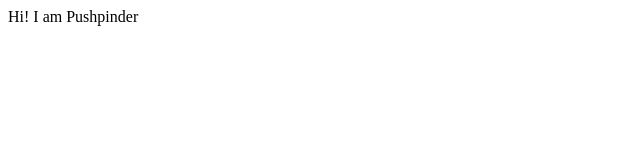
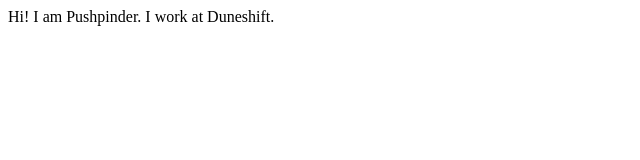
Before and after one commit to pushpinder05/pushpindercheck.com, a plain HTML site: page index.html in a window 1280 px wide. Shown: the whole page, without its empty margins (0-640 px from the left). Drawn offline with Linux system fonts and the light colour scheme.

Commit message:
docs: about

```diff
--- a/index.html
+++ b/index.html
@@ -7,6 +7,8 @@
     <title>Pushpinder's site</title>
 </head>
 <body>
-    Hi! I am Pushpinder
+    Hi! I am Pushpinder.
+
+    I work at Duneshift.
 </body>
 </html>
```
